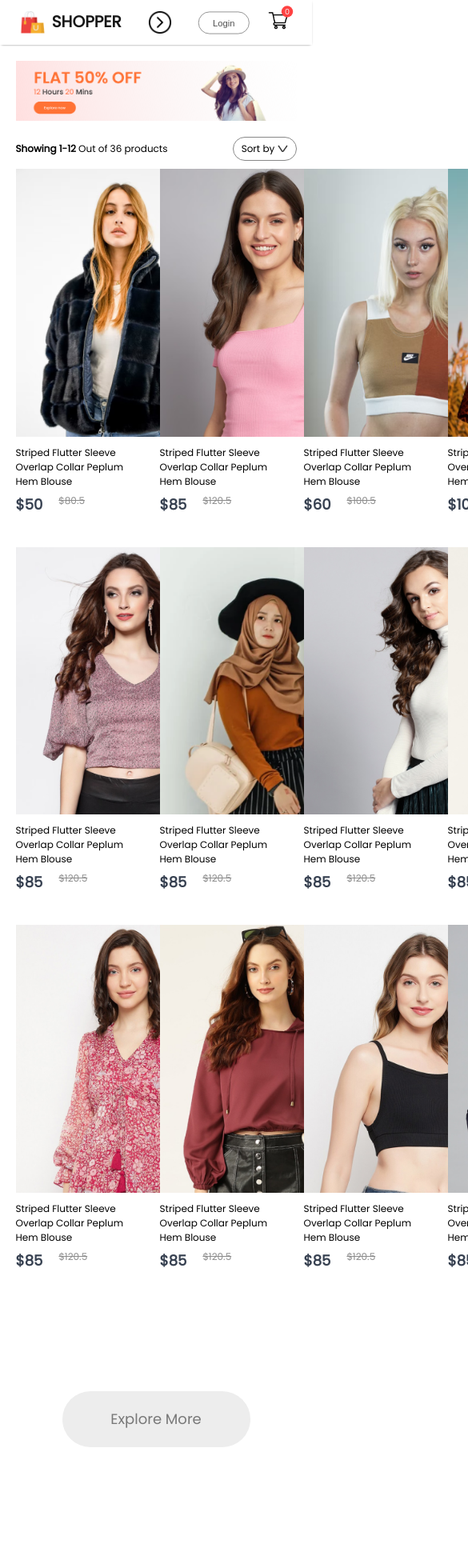
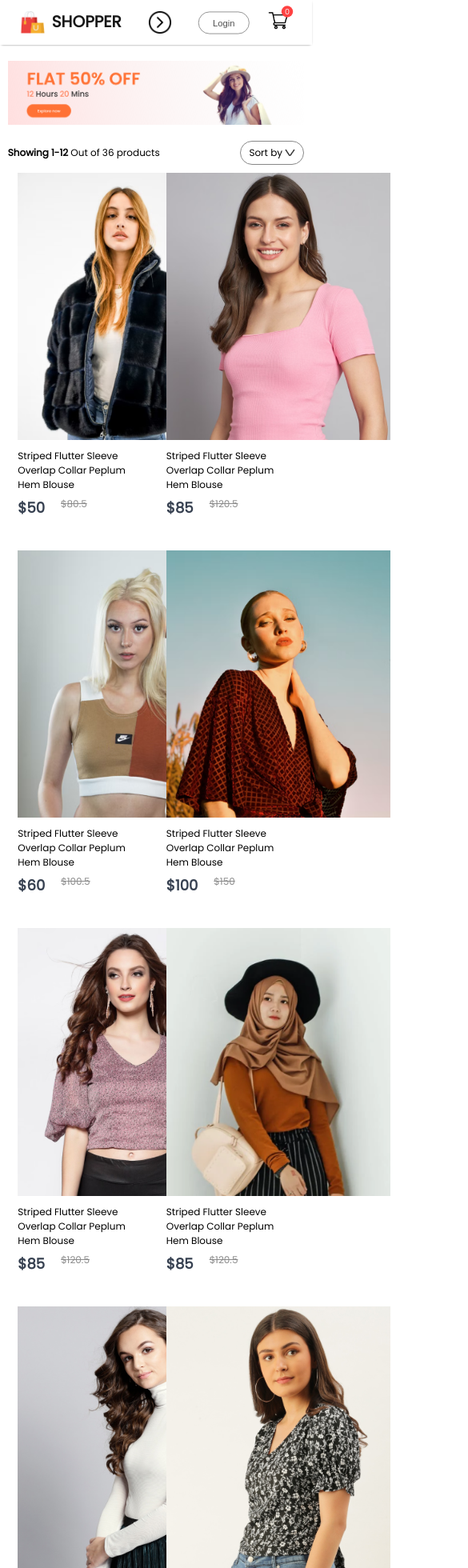
Before and after one commit to Shajjad002/E-Commerce, a React (Create React App) app in the folder shopper/: page /women in a window 390 px wide. Shown: the top 1960 px of the page at 80% size, 585 px wide, since content can reach past the window. Built offline with nearby package versions, Linux system fonts and the light colour scheme.

Commit message:
LoginSingUp,ShopCategory  responsive css

```diff
--- a/shopper/src/Pages/CSS/LoginSignUp.css
+++ b/shopper/src/Pages/CSS/LoginSignUp.css
@@ -63,3 +63,19 @@
     font-size: 18px;
     font-weight: 500;
 }
+
+@media(max-width:1280px){
+
+    .loginsignup{
+        padding-top: 50px;
+    }
+    .loginsignup-container{
+        width: auto;
+        max-width: 500px;
+        max-height: 500px;
+    }
+    .loginsignup-container h1{
+        margin: 10px 0px;
+    }
+
+}
--- a/shopper/src/Pages/CSS/ShopCategory.css
+++ b/shopper/src/Pages/CSS/ShopCategory.css
@@ -67,4 +67,35 @@
     .shopcategory-products .item{
         margin: auto;
     }
+    .shopcategory-loadmore{
+        margin: 100px auto;
+        width: 200px;
+        height: 60px;
+        font-size: 16px;
+    }
+
 }
+
+@media(max-width:800px){
+
+    .shopcategory-banner{
+        width: 95%;
+    }
+    .shopcategory-indexSort{
+        width: 95%;
+    }
+    .shopcategory-loadmore{
+        margin: 60px auto;
+        width: 150px;
+        height: 40px;
+        font-size: 13px;
+    }
+
+}
+@media(max-width:500px){
+
+    .shopcategory-products{
+        grid-template-columns: 1fr 1fr;
+    }
+
+}
```
